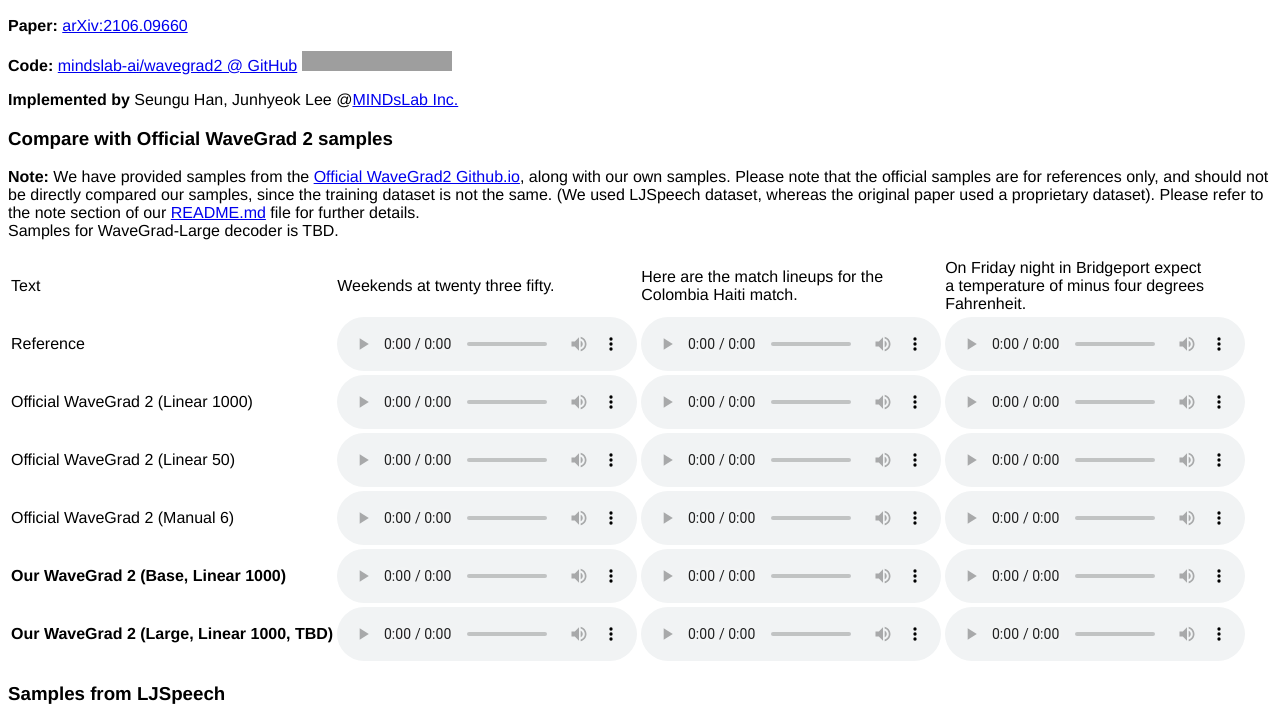
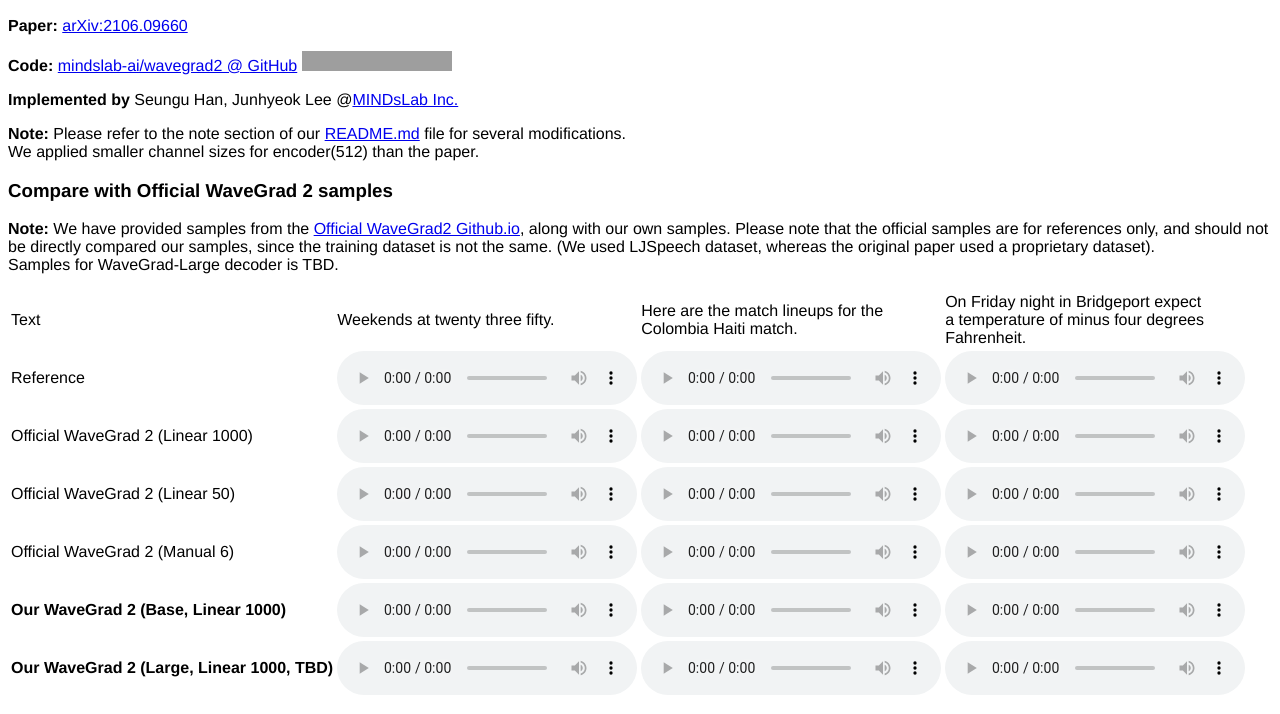
Before and after one commit to maum-ai/wavegrad2, a plain HTML site: page docs/index.html in a window 1280 px wide. Shown: the part 39-753 px from the top of the page. Drawn offline with Linux system fonts and the light colour scheme; grey boxes are pictures that could not be loaded.

Commit message:
refer encoder size at index

```diff
--- a/docs/index.html
+++ b/docs/index.html
@@ -11,7 +11,11 @@
       <iframe src="https://ghbtns.com/github-btn.html?user=mindslab-ai&repo=wavegrad2&type=star&count=true" frameborder="0" scrolling="0" width="150" height="20" title="GitHub"></iframe>
      </p></div>
     <div><p><b>Implemented by</b> Seungu Han, Junhyeok Lee @<a href="https://mindslab.ai">MINDsLab Inc.</a></p></div>
-
+    <p>
+    <b>Note:</b> <!-- In this section, we demonstrate the audio samples from WaveGrad model conditioned on noise levels.<br> -->
+        Please refer to the note section of our <a href="https://github.com/mindslab-ai/wavegrad2/blob/main/README.md">README.md</a> file for several modifications.<br>
+        We applied smaller channel sizes for encoder(512) than the paper.
+    </p>
   <body style="font-family: Helvetica">
       </div>
           <h3>Compare with Official WaveGrad 2 samples</h3>
@@ -19,8 +23,7 @@
             <b>Note:</b> <!-- In this section, we demonstrate the audio samples from WaveGrad model conditioned on noise levels.<br> -->
             We have provided samples from the <a href="https://wavegrad.github.io/v2/">Official WaveGrad2 Github.io</a>, along with our own samples.
             Please note that the official samples are for references only, and should not be directly compared our samples, since the training dataset is not the same.
-            (We used LJSpeech dataset, whereas the original paper used a proprietary dataset).
-            Please refer to the note section of our <a href="https://github.com/mindslab-ai/wavegrad2/blob/main/README.md">README.md</a> file for further details.<br>
+            (We used LJSpeech dataset, whereas the original paper used a proprietary dataset). <br>
             Samples for WaveGrad-Large decoder is TBD.
          </p>
          <table>
```
